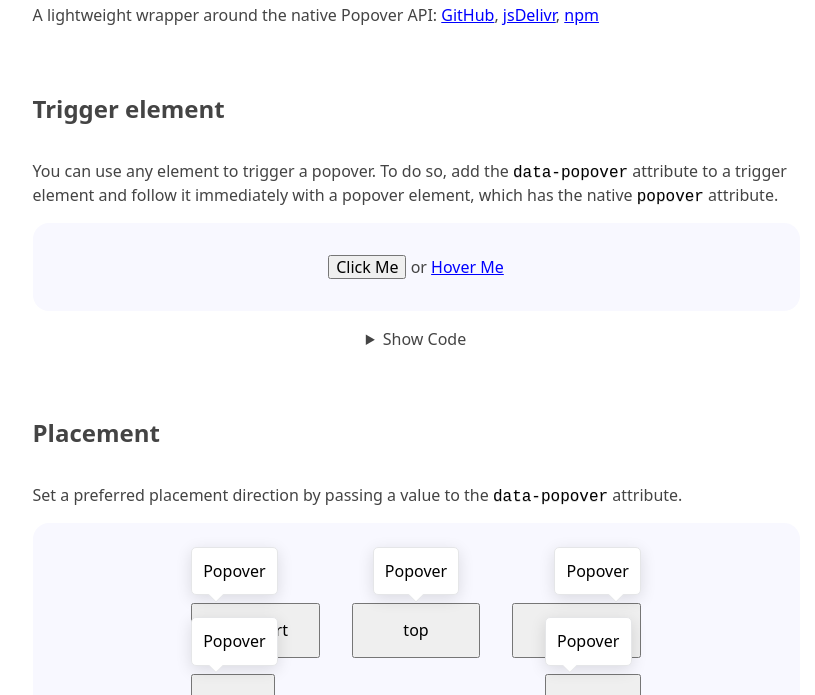
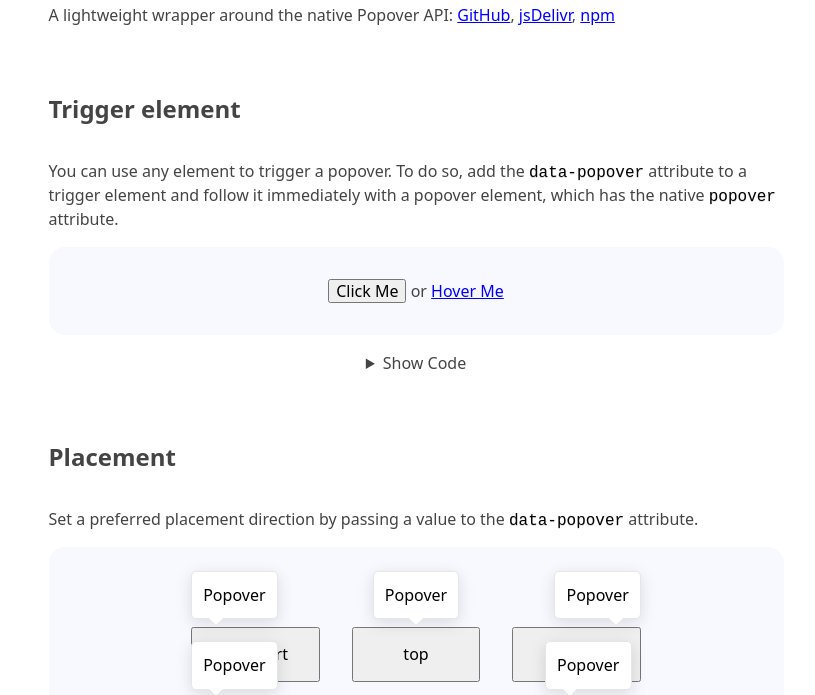
Before and after one commit to imbolc/data-popover, a website: page index.html in a window 1280 px wide. Shown: the part 88-783 px from the top of the page, without its empty margins (224-1039 px from the left). Drawn offline with nearby package versions, Linux system fonts and the light colour scheme.

Commit message:
Fix styles

```diff
--- a/index.html
+++ b/index.html
@@ -21,10 +21,13 @@
   body {
     display: flex;
     flex-direction: column;
-    align-items: center;
 
     main {
       max-width: 767px;
+      width: 100%;
+      margin: 0 auto 1rem;
+      padding: 0 1rem;
+      box-sizing: border-box;
       line-height: 1.5;
       color: #444;
 
@@ -104,7 +107,8 @@
       }
 
       > div {
-        width: 450px;
+        max-width: 450px;
+        width: 100%;
         display: flex;
         gap: 2em;
         justify-content: space-between;
@@ -351,7 +355,7 @@
   <div class="example">
     <button data-popover="top">Click me</button>
     <div popover>
-      <div style="max-height: 10em; max-width: 30em; overflow-y: auto">
+      <div style="max-height: 10em; max-width: 450px; overflow-y: auto">
         <p>
           A goal of perception is to estimate true properties of the world. A
           goal of categorization is to classify its structure. Aeons of
```
